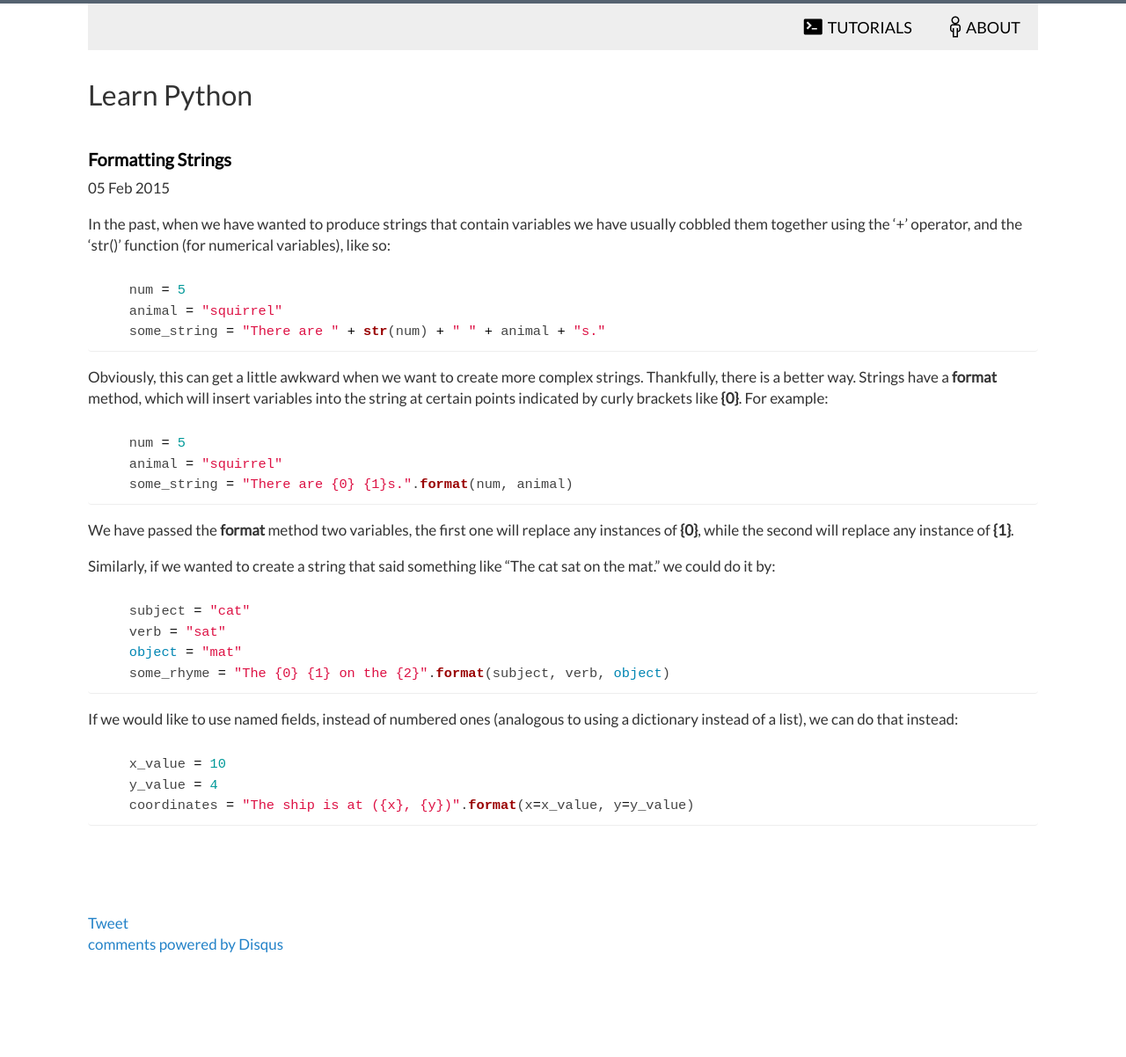
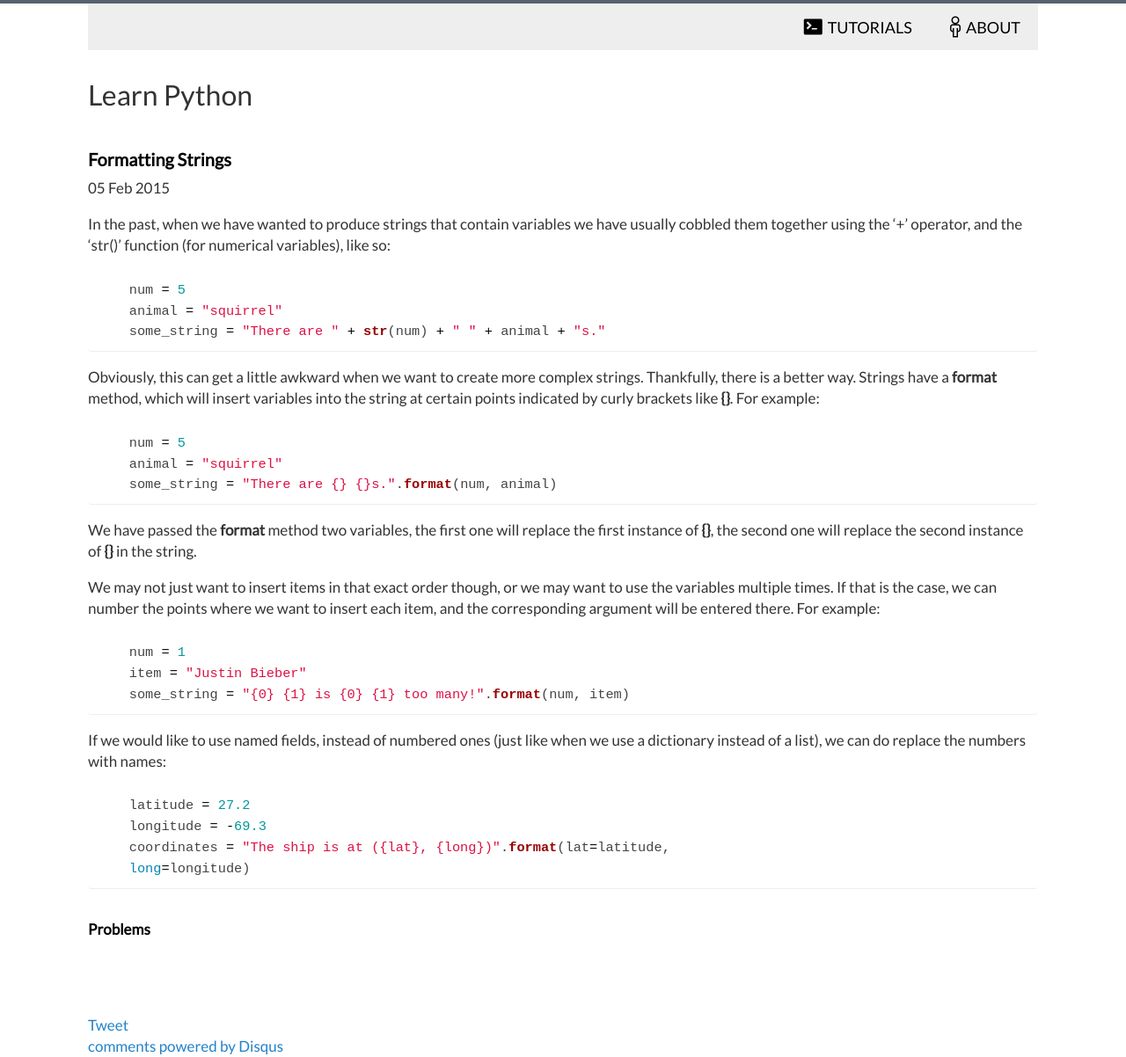
Before and after one commit to ptrobson/learn-python, a Jekyll site: the page built from _posts/2015-02-05-formatting-strings.md, in a window 1280 px wide. Shown: the whole page at 88% size. Built offline with Jekyll 4.4.1, drawn with Linux system fonts in a browser that asks for light colours; Markdown is read by kramdown in place of the engine named in the settings; comment, search, counter and statistics services are not loaded; before the commit the page ends 1085 px from its top, so only the background shows below that.

Commit message:
Finished formatting strings post

````diff
--- a/_posts/2015-02-05-formatting-strings.md
+++ b/_posts/2015-02-05-formatting-strings.md
@@ -16,33 +16,38 @@ function (for numerical variables), like so:
 Obviously, this can get a little awkward when we want to create more complex
 strings.  Thankfully, there is a better way.  Strings have a **format** method,
 which will insert variables into the string at certain points indicated by
-curly brackets like **{0}**.  For example:
+curly brackets like **{}**.  For example:
 
 ``` python
     num = 5
     animal = "squirrel"
-    some_string = "There are {0} {1}s.".format(num, animal)
+    some_string = "There are {} {}s.".format(num, animal)
 ```
 
 We have passed the **format** method two variables, the first one will replace
-any instances of **{0}**, while the second will replace any instance of
-**{1}**.
+the first instance of **{}**, the second one will replace the second instance
+of **{}** in the string.
 
-Similarly, if we wanted to create a string that said something like "The cat
-sat on the mat." we could do it by:
+We may not just want to insert items in that exact order though, or we may want
+to use the variables multiple times. If that is the case, we can number the
+points where we want to insert each item, and the corresponding argument will
+be entered there.  For example:
 
 ``` python
-    subject = "cat"
-    verb = "sat"
-    object = "mat"
-    some_rhyme = "The {0} {1} on the {2}".format(subject, verb, object)
+    num = 1
+    item = "Justin Bieber"
+    some_string = "{0} {1} is {0} {1} too many!".format(num, item)
 ```
 
-If we would like to use named fields, instead of numbered ones (analogous to
-using a dictionary instead of a list), we can do that instead:
+If we would like to use named fields, instead of numbered ones (just like when
+we use a dictionary instead of a list), we can do replace the numbers with
+names:
 
 ``` python
-    x_value = 10
-    y_value = 4
-    coordinates = "The ship is at ({x}, {y})".format(x=x_value, y=y_value)
+    latitude = 27.2
+    longitude = -69.3
+    coordinates = "The ship is at ({lat}, {long})".format(lat=latitude,
+    long=longitude)
 ```
+
+### [Problems](https://github.com/andrewcharlton/learn-python/string-formatting.py)
````
Also changed, not shown: _config.yml (line endings or trailing spaces).
